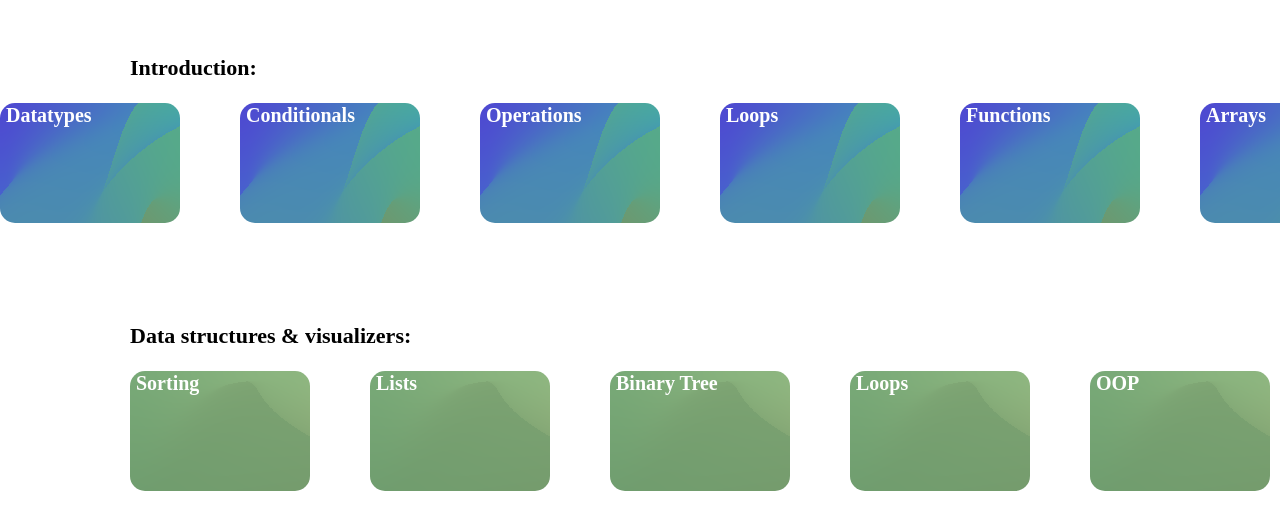
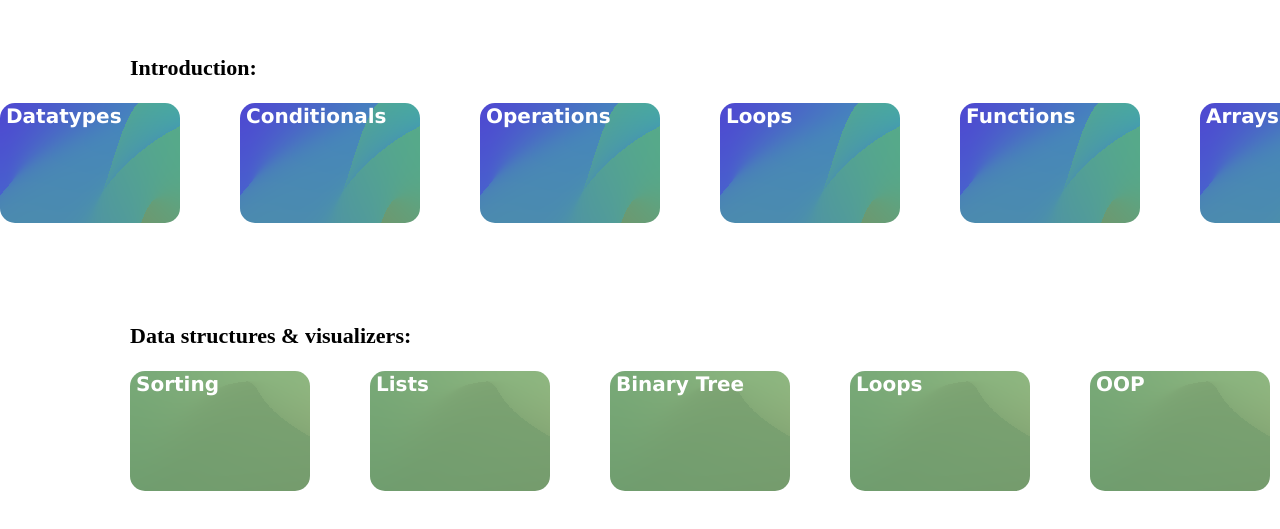
Before and after one commit to Viktoria43/LearningByDoing, a React (Create React App) app: page / in a window 1280 px wide. Shown: the part 177-706 px from the top of the page. Built offline with nearby package versions, Linux system fonts and the light colour scheme.

Commit message:
Added hover effect.

```diff
--- a/src/components/buttons.css
+++ b/src/components/buttons.css
@@ -1,6 +1,5 @@
 .buttons{
-    font-family: 'Outfit';
-
+    font-family: 'Verdana';
     font-size: 20px;
     display: flex;
     width: 180px;
@@ -11,13 +10,15 @@
     align-items: flex-start;
     justify-content: flex-start;
     font-weight: 600;
-  color: white;
+    color: white;
     border-radius: 15px;
     border: none;
+    transition: box-shadow 0.3s ease-in-out, text-shadow 0.3s ease-in-out;
+}
 
-
-
-
+.buttons:hover {
+    box-shadow: 0 0 10px 3px #7f7f7f;
+    text-shadow: 0 0 8px rgba(255, 255, 255, 0.8);
 }
 
 .basics-container{
```
